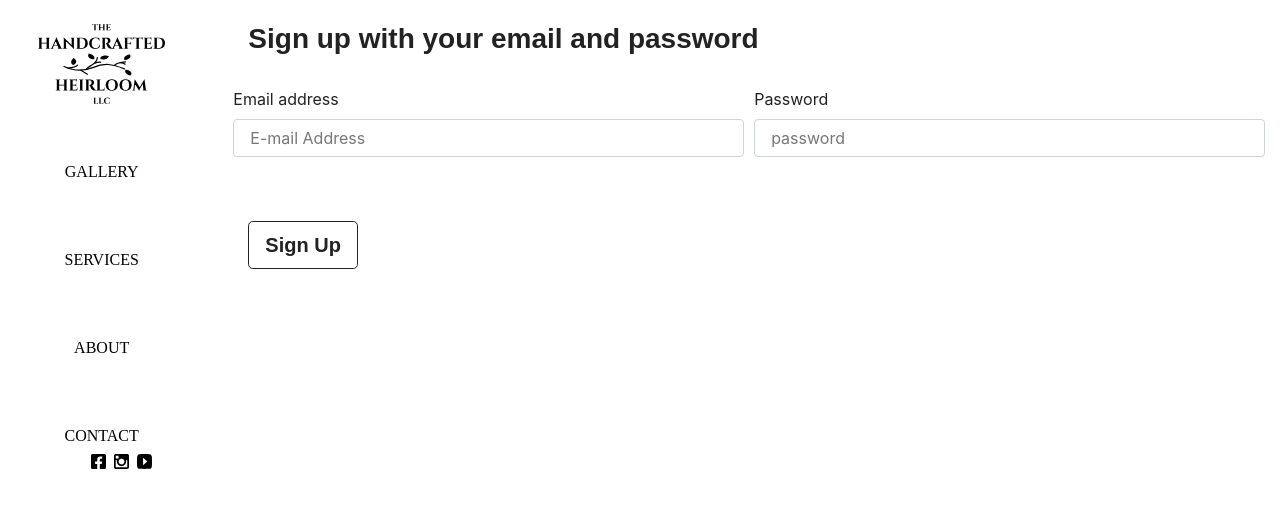
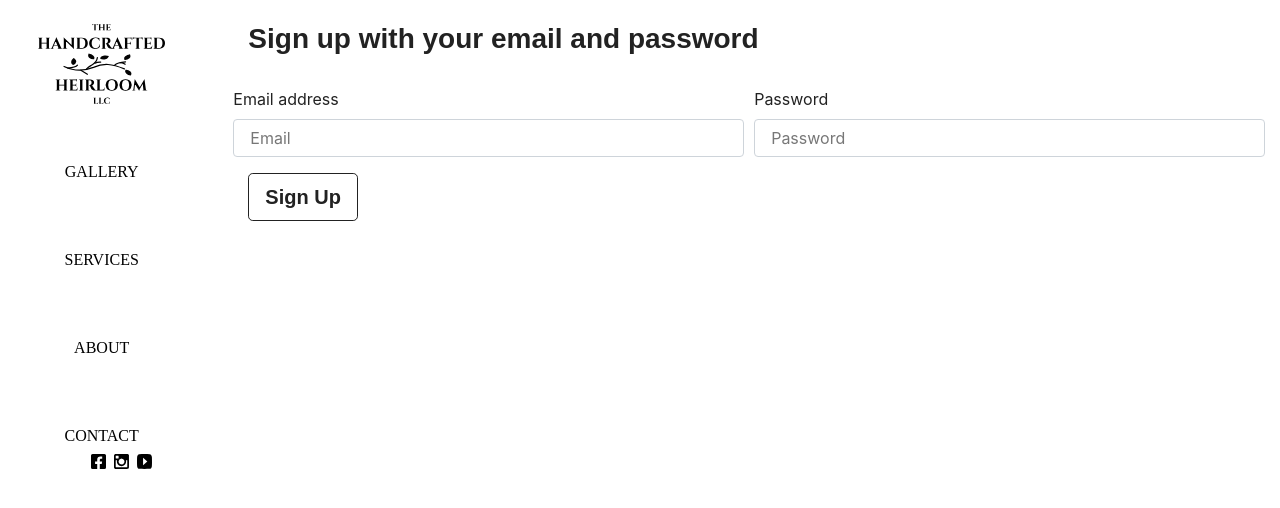
Before and after one commit to yuliatikhonova/Y.A.MAKER, a React (Create React App) app in the folder client/: page /register in a window 1280 px wide. Shown: the top 508 px of the page. Built offline with nearby package versions, Linux system fonts and the light colour scheme; a web font is replaced by a local one.

Commit message:
removed and replaced the jquery in the signup page

```diff
--- a/client/src/index.js
+++ b/client/src/index.js
@@ -4,6 +4,4 @@ import App from "./App";
 
 import "./index.css";
 
-ReactDOM.render(
-<App />,
-document.getElementById("root"));
+ReactDOM.render( <App />, document.getElementById("root"));
--- a/client/src/pages/Login.js
+++ b/client/src/pages/Login.js
@@ -25,7 +25,7 @@ function Login(props) {
   function loginUser(email, password) {
     axios.post("/api/login", { email, password })
       .then((data) => {
-        // window.location.replace("/gallery");
+       window.location.replace("/gallery");
        props.setIsLoggedin(true)
         console.log(data);
       })
--- a/client/src/pages/Register.js
+++ b/client/src/pages/Register.js
@@ -1,61 +1,34 @@
-import React, { Component } from 'react'
-import $ from 'jquery'
+import React, { useState } from 'react'
+//import Pic from "./client/public/images/pic.png";
 import axios from 'axios'
 
+function Register(props) {
+    const [email, setEmail] = useState('');
+    const [password, setPassword] = useState('');
 
-export default class Register extends Component {
-
-    jQuery = () => {
-        $(document).ready(() => {
-            // Getting references to our form and input
-            const signUpForm = $("form.signup");
-            const emailInput = $("input#email-input");
-            const passwordInput = $("input#password-input");
-
-            // When the signup button is clicked, we validate the email and password are not blank
-            signUpForm.on("submit", event => {
-                event.preventDefault();
-                const userData = {
-                    email: emailInput.val().trim(),
-                    password: passwordInput.val().trim()
-                };
-
-                if (!userData.email || !userData.password) {
-                    return;
-                }
-                // If we have an email and password, run the signUpUser function
-                signUpUser(userData.email, userData.password);
-                emailInput.val("");
-                passwordInput.val("");
-            });
-
-            // Does a post to the signup route. If successful, we are redirected to the members page
-            // Otherwise we log any errors
     function signUpUser(email, password) {
-                axios.post("/api/signup", {
-                    email: email,
-                    password: password
-                })
+        axios.post("/api/signup", { email, password })
             .then(res => {
                 console.log(res);
                 // If there's an error, handle it by throwing up a bootstrap alert
             })
-                    .catch(handleLoginErr);
-            }
-
-            function handleLoginErr(err) {
-                $("#alert .msg").text(err.responseJSON);
-                $("#alert").fadeIn(500);
-            }
+            .catch(function (err) {
+                console.log(err);
             });
     }
 
-    componentDidMount() {
-        this.jQuery();
+    function handleSubmit(e) {
+        e.preventDefault();
+        let userData = { email, password };
+        if (!userData.email || !userData.password) {
+            return;
+        }
+        // If we have an email and password we run the loginUser function and clear the form
+        signUpUser(userData.email, userData.password);
+        setEmail("");
+        setPassword("");
     }
 
-
-    render() {
     return (
         <main className="container-fluid">
             <br />
@@ -63,36 +36,41 @@ export default class Register extends Component {
                 <h3 >Sign up with your email and password</h3>
             </div>
 
-                <form className="signup">
+            <form className="signup" onSubmit={handleSubmit}>
                 <br />
                 <div className="form-row">
                     <div className="col">
                         <label htmlFor="exampleInputEmail1">Email address</label>
-                            <input type="email" className="form-control" id="email-input" placeholder="E-mail Address" />
+                        <input
+                            type="email"
+                            className="form-control"
+                            id="email-input"
+                            placeholder="Email"
+                            value={email}
+                            onChange={(e) => setEmail(e.target.value)} />
                     </div>
 
                     <div className="col">
                         <label htmlFor="exampleInputPassword1">Password</label>
-                            <input type="password" className="form-control mb-5" id="password-input" placeholder="password" />
+                        <input
+                            type="password"
+                            className="form-control"
+                            id="password-input"
+                            placeholder="Password"
+                            value={password}
+                            onChange={(e) => setPassword(e.target.value)} />
                     </div>
 
-                        {/* <div  id="alert" className="alert alert-danger" role="alert">
-                        <span className="glyphicon glyphicon-exclamation-sign" aria-hidden="true"></span>
-                        <span className="sr-only">Error:</span> <span className="msg"></span>
-                    </div> */}
                 </div>
 
                 <div className="sign-up row-md-4">
                     <div className="col-md-12">
                         <button type="submit" className="sign-up btn btn-outline-dark btn-lg mt-3">Sign Up</button>
                     </div>
-                        {/* <div className="col-md-12">
-                    <p style={styles.text}>Or log in <a href="/login">here</a></p>
-                    </div> */}
                 </div>
 
             </form>
         </main>
     );
 }
-}
+export default Register;
```
Lines whose indentation alone changed are shown as unchanged.
